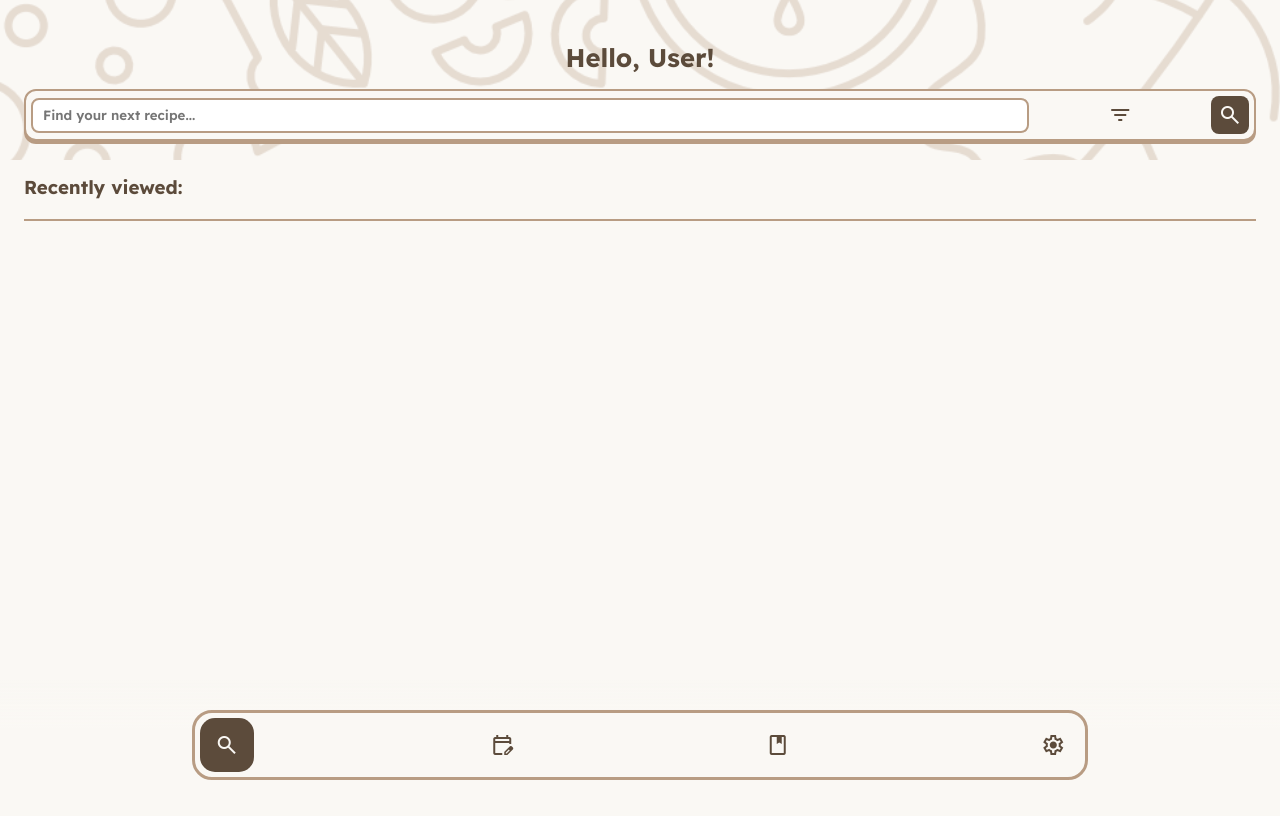
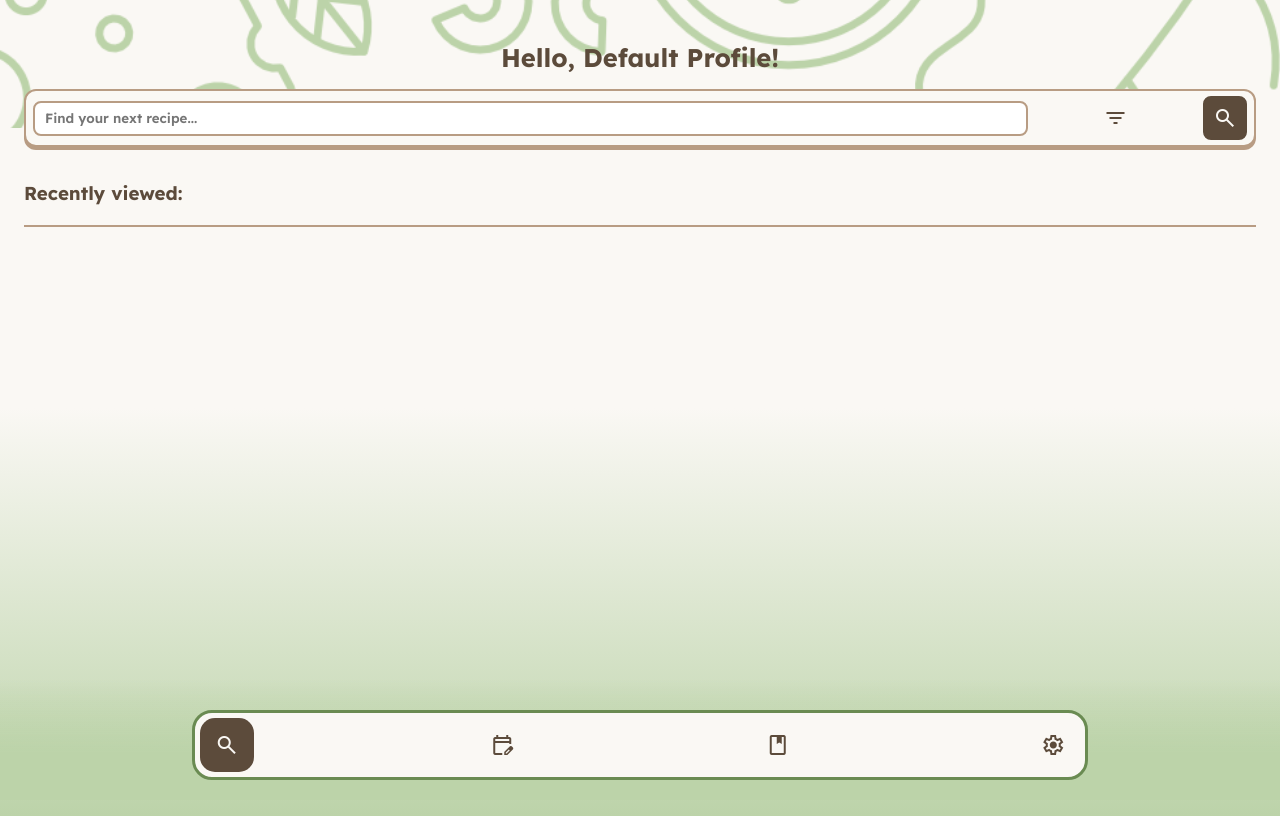
Before and after one commit to turbonobsin/MealPlanningApp, a Vue app: page / in a window 1280 px wide. Built offline with nearby package versions, Linux system fonts and the light colour scheme.

Commit message:
Bunch of things

```diff
--- a/src/assets/base.css
+++ b/src/assets/base.css
@@ -7,6 +7,7 @@
 
     --light-color: #B4CE9D;
     --main-color: #6A8B52;
+    --near-color: #bcd3a9;
     --light: #FAF8F4;
     --dark: #5C4B3B;
     --medium: #B89C83;
@@ -15,9 +16,23 @@
     --dark-perma: #5C4B3B;
 }
 
+.light_mode{
+    --light-color: #B4CE9D;
+    --light: #FAF8F4;
+    --dark: #5C4B3B;
+    --near-color: #bcd3a9;
+}
+
 .dark_mode {
-    --light: #34312f;
+    --light: #363736;
     --dark: #FAF8F4;
+    --near-color: #42473d;
+}
+
+.amir_mode {
+    --main-color: #5f8ec4;
+    --light-color: #a5c2dd;
+    --near-color: #b3ccdf;
 }
 
 @font-face {
@@ -27,10 +42,13 @@
 
 body {
     color: var(--dark);
-    background-color: var(--light);
+    /* background-color: var(--light); */
+    background: linear-gradient(var(--light) 50%, var(--near-color) 100%);
+    background-size: cover;
     font-family: var(--ff-primary) !important;
     /* margin:0px; */
     /* max-height: 90vh; */
+    height: 100vh;
     overflow: hidden;
 }
 
@@ -40,11 +58,11 @@ body::before {
     mask-size: 110%;
     mask-position: center;
     mask-repeat: no-repeat;
-    background-color: var(--medium);
-    opacity: .3;
+    background-color: var(--near-color);
+    /* opacity: .7; */
     background-size: contain;
     position: fixed;
-    top: -5em;
+    top: -7em;
     right: 0;
     left: 0;
     margin: auto;
--- a/src/assets/main.css
+++ b/src/assets/main.css
@@ -93,16 +93,19 @@ button:active {
 .medium-button{
     background-color: var(--medium);
     color: var(--light-perma);
+    border: 2px solid var(--medium);
 }
 
 .dark-button{
     background-color: var(--dark-perma);
     color: var(--light-perma);
+    border: 2px solid var(--dark-perma);
 }
 
 .red-button {
     background-color: var(--red);
     color: var(--light);
+    border: 2px solid var(--red);
 }
 
 button:disabled{
--- a/src/components/Footer.vue
+++ b/src/components/Footer.vue
@@ -29,7 +29,7 @@ function moveSelector(){
     left: 15vw;
     right: 15vw;
     padding: .3em;
-    border: 3px solid var(--medium);
+    border: 3px solid var(--main-color);
     border-radius: 20px;
     background-color: var(--light);
     /* margin-top:auto; */
@@ -42,7 +42,7 @@ function moveSelector(){
     right: 0px;
     left: 0px;
     height: 15vh;
-    background: linear-gradient(transparent 0%, var(--light) 40%);
+    background: linear-gradient(transparent 0%, var(--near-color) 60%);
     user-select: none;
 }
 
--- a/src/components/settings/Dev_Tools.vue
+++ b/src/components/settings/Dev_Tools.vue
@@ -15,6 +15,11 @@ function clearStorage(){
     localStorage.clear();
 }
 
+function setCustomTheme(s){
+    localStorage.setItem('theme', `${s}_mode`);
+    document.body.className = `${s}_mode`;
+}
+
 </script>
 
 
@@ -22,6 +27,7 @@ function clearStorage(){
     <div class="backdrop"></div>
     <div class="pop-window vertical gap10">
         <h3>Developer Tools</h3>
+        <button class="color-button" @click="setCustomTheme('amir')">Set Theme: Amir</button>
         <button class="red-button" @click="clearRecentSearches">Clear recentSearches</button>
         <button class="red-button" @click="clearStorage">Clear localStorage</button>
         <button class="blank-button" @click="show_dev_window = false">Close</button>
--- a/src/main.js
+++ b/src/main.js
@@ -23,9 +23,7 @@ if (!localStorage.theme){
     localStorage.setItem('theme', 'light_mode');
 }
 else{
-    if (localStorage.getItem('theme') === 'dark_mode'){
-        document.body.classList.add('dark_mode');
-    }
+    document.body.classList.add(localStorage.getItem('theme'));
 }
 
 app.mount('#app')
--- a/src/stores/states.js
+++ b/src/stores/states.js
@@ -1,5 +1,5 @@
 import { defineStore } from "pinia";
-import { ref } from "vue";
+import { reactive, ref } from "vue";
 import { Recipe } from "./profiles";
 
 /**
--- a/src/views/FavoritesView.vue
+++ b/src/views/FavoritesView.vue
@@ -253,7 +253,7 @@ const finalList = computed(()=>{
           </div>
           <div class="flex gap10">
             <button class="color-button" @click="endMove(item)">Move</button>
-            <button class="blank-button" @click.stop="openMoveFolder(item)">open</button>
+            <button class="blank-button" @click.stop="openMoveFolder(item)">Open</button>
           </div>
         </div>
 
@@ -301,6 +301,7 @@ const finalList = computed(()=>{
   border: 2px solid;
   flex-grow: 1;
   overflow: hidden;
+  background-color: var(--light);
 }
 
 .favorite-folder{
--- a/src/views/HomeView.vue
+++ b/src/views/HomeView.vue
@@ -36,11 +36,12 @@ const modal = ref(null)
 let filtersApplied = ref(false);
 
 function cancel() {
-  modal.value.close()
+	filtersApplied.value = false;
+  	modal.value.close()
 }
 
 function save(e) {
-	// RecipeSearch();
+	RecipeSearch();
 	filtersApplied.value = true;
 	modal.value.close(e);
 }
@@ -72,9 +73,9 @@ function useDefaults(){
 }
 
 function clearFilters(){
-	typeChecked.value = true;
-	intoleranceChecked.value = true;
-	excludeChecked.value = true;
+	typeChecked.value = false;
+	intoleranceChecked.value = false;
+	excludeChecked.value = false;
 	intolerances.value = [];
 	excludedFoods.value = [];
 	selectedOption.value = '';
@@ -195,7 +196,7 @@ function displayName(s) {
 
 
 <template>
-	<h1 class="page-title">Hello, User!</h1>
+	<h1 class="page-title">Hello, {{ profilesStore.currentProfile.name }}!</h1>
 	<main>
 		<div class="search-bar h-center space-after spread">
 			<input class="text-input search-input" type="text" placeholder="Find your next recipe..." v-model="searchTerm" @keypress.enter="RecipeSearch"/>
@@ -215,7 +216,7 @@ function displayName(s) {
 					No recipes found.
 				</div>
 				<div class="vertical result-list">
-					<div v-for="item in items" :key="item.id" class="recipe-result-card">
+					<div v-for="item in stateStore.resultsList" :key="item.id" class="recipe-result-card">
 						<img class="recipe-image" :src="item.image" alt="Recipe Image" />
 						<div class="spread full-width gap10" style="padding: 10px 10px 10px 0px">
 							<div class="vertical spread gap5">
@@ -324,8 +325,8 @@ function displayName(s) {
 
 					<!-- Profile Defaults -->
 					<div class="flex-wrap space-before">
+						<button class="blank-button" style="padding: 0 20px" @click="useDefaults">Use Profile Defaults</button>
 						<button class="blank-button" style="flex-grow: 1" @click="clearFilters">Clear All</button>
-						<button class="blank-button" @click="useDefaults">Use Profile Defaults</button>
 					</div>
 
 					<!-- <input type="checkbox" v-model="intolerances" value="Dairy">
@@ -376,7 +377,7 @@ function displayName(s) {
 }
 
 .search-bar {
-	padding: 5px;
+	padding: 5px 7px;
 	gap: 10px;
 	border-radius: 12px;
 	border: 2px solid var(--medium);
@@ -390,7 +391,12 @@ function displayName(s) {
 }
 
 .search-button{
-	padding: 7px;
+	padding: 0px;
+	line-height: .5rem;
+	min-height: 40px;
+	min-width: 40px;
+	/* aspect-ratio: 1; */
+	flex-shrink: 0;
 }
 
 .scroll{
--- a/src/views/RecipeDetailsView.vue
+++ b/src/views/RecipeDetailsView.vue
@@ -31,9 +31,9 @@ const note = ref(profileStore.getNote(recipeId.value));
 
 async function getRecipeDetails() {
 	let data = profileStore.getRecipeData(props.recipeId);
-	if(!data) data = profileStore.currentProfile.recentSearches.find(v => v.id === Number(props.recipeId));
+	if(!data.nutrition) data = profileStore.currentProfile.recentSearches.find(v => v.id === Number(props.recipeId));
 	console.log(data);
-	if (data){
+	if (data && data.nutrition){
 		title.value = data.title;
 		image.value = data.image;
 		cookTime.value = data.readyInMinutes;
@@ -261,7 +261,7 @@ function resizeHeader(){
 			<div v-show="openInstructions">
 				<!-- <p class="bold">Instructions:</p> -->
 				<div v-for="instruction in instructions" :key="instruction.name" class="vertical gap10 medium">
-					<div class="h-center gap10" @click="checkAll(instruction.steps)">
+					<div class="h-center gap10 space-before" @click="checkAll(instruction.steps)">
 						<button :class="{'check-button': true, 'color-button': instructionsChecked}"></button>
 						<span class="small">Mark/unmark all</span>
 					</div>
@@ -299,6 +299,7 @@ function resizeHeader(){
 	border: 2px solid var(--dark);
 	border-radius: 15px;
 	min-height: 200px;
+	max-height: 200px;
 	overflow: hidden;
 	transition: min-height .2s cubic-bezier(0.175, 0.885, 0.32, 1.275);
 }
@@ -394,8 +395,8 @@ function resizeHeader(){
 
 .step {
 	display: flex;
-	background-color: white;
-	color: var(--dark-perma);
+	background-color: var(--light);
+	color: var(--dark);
 	border-radius: 10px;
 	padding: 10px;
 	gap: 10px;
--- a/src/views/SettingsView.vue
+++ b/src/views/SettingsView.vue
@@ -47,7 +47,7 @@ function switchTheme(){
 <template>
     <h1 class="space_after">Settings</h1>
     <main>
-        <div class="circle" :style="{'background-color': profile_store.currentProfile.color}"></div>
+        <div class="circle" :style="{'background-color': profile_store.currentProfile.color}">{{ profile_store.currentProfile.name[0] }}</div>
         <h2 class="text-center gap-after">{{profile_store.currentProfile.name}}</h2>
         <div class="menu-list">
             <div class="material-symbols-outlined">account_circle</div>
@@ -56,7 +56,7 @@ function switchTheme(){
             <span class="setting" @click="show_switch_window=true">Switch Profile</span>
             <div class="material-symbols-outlined">add_circle</div>
             <span class="setting" @click="show_create_window=true">Create New Profile</span>
-            <div class="material-symbols-outlined">{{ current_theme }}</div>
+            <div class="material-symbols-outlined">{{ (current_theme === 'dark_mode') ? 'dark_mode' : 'light_mode' }}</div>
             <span class="setting" @click="switchTheme">Change Theme</span>
             <div class="material-symbols-outlined red-text">delete_forever</div>
             <span class="setting red-text" @click="show_delete_window=true">Delete Profile</span>
@@ -83,6 +83,11 @@ function switchTheme(){
     height: 100px;
     align-self: center;
     border: 4px solid var(--dark);
+    display: flex;;
+    align-items: center;
+    justify-content: center;
+    color: var(--light-perma);
+    font-size: 2rem;
 }
 
 h2{
```
Also changed, not shown: changelogs/amir.md (+9 -1 lines).
